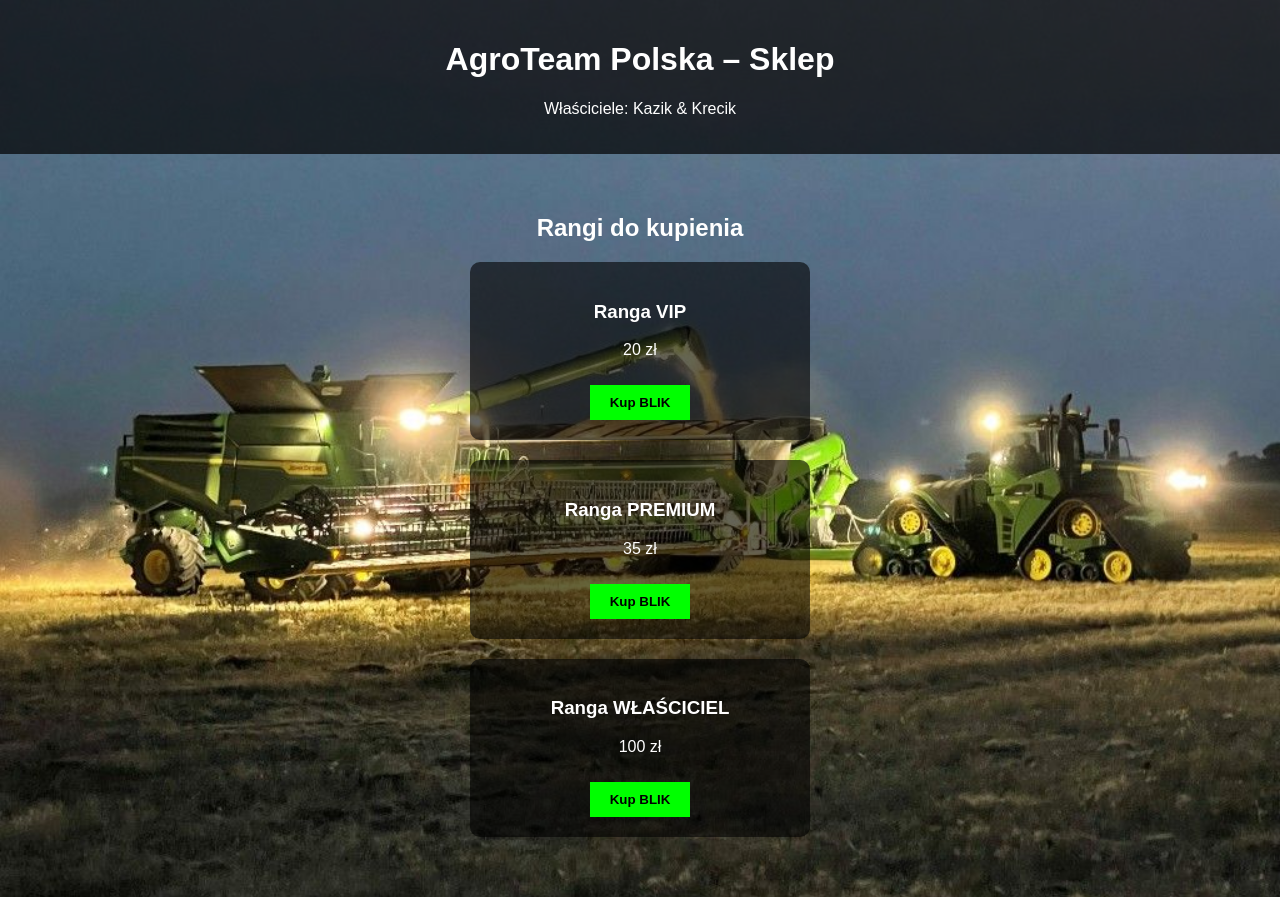
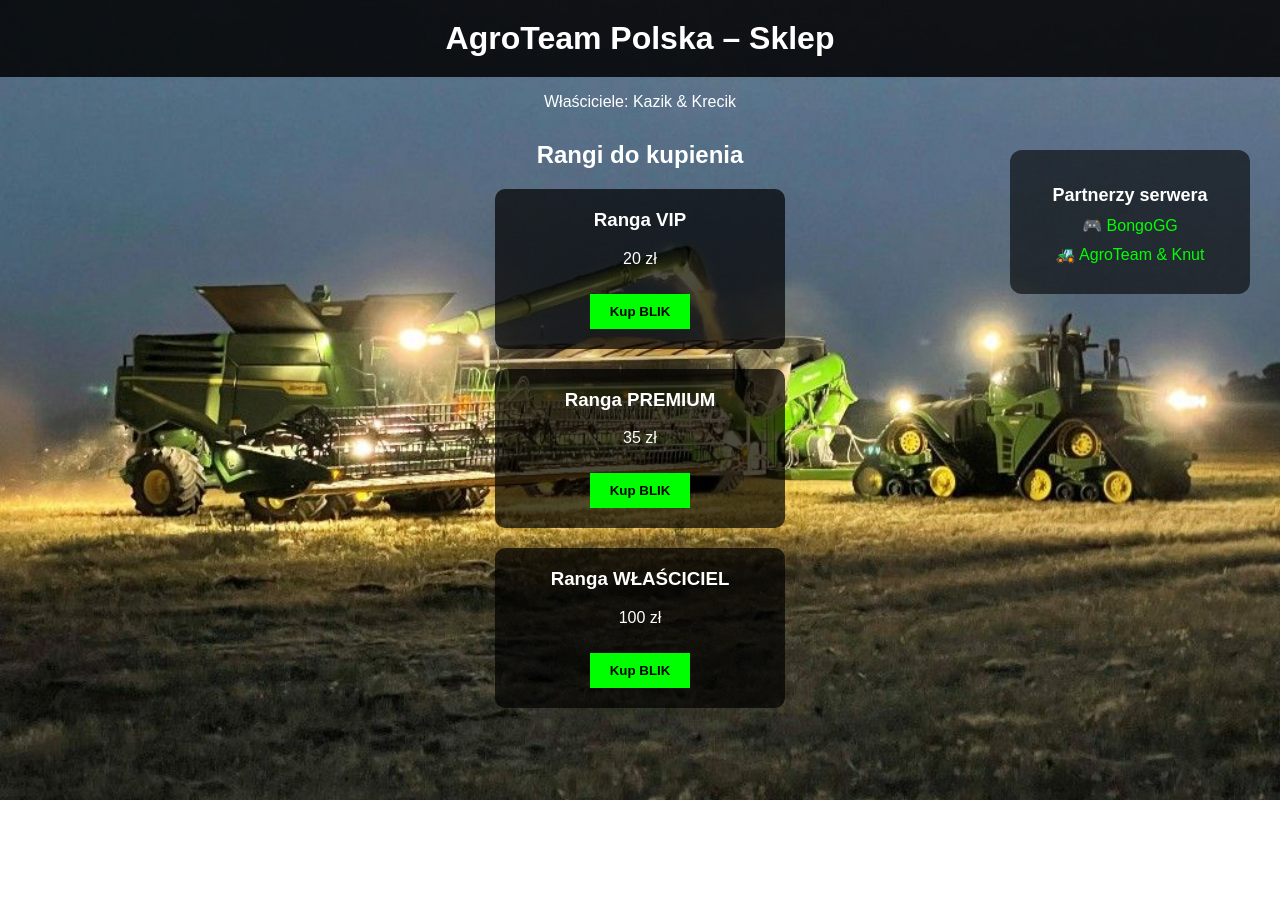
Before and after one commit to Biusnes221/agroteam-sklep, a plain HTML site: page index.html in a window 1280 px wide. After the commit the page ends 800 px from the top, so only its background shows below. Drawn offline with Linux system fonts and the light colour scheme.

Commit message:
Add files via upload

```diff
--- a/index.html
+++ b/index.html
@@ -1,42 +1,47 @@
-
 <!DOCTYPE html>
 <html lang="pl">
 <head>
-  <meta charset="UTF-8" />
-  <meta name="viewport" content="width=device-width, initial-scale=1.0"/>
+    <meta charset="UTF-8">
     <title>AgroTeam Polska – Sklep</title>
-  <link rel="stylesheet" href="style.css" />
+    <link rel="stylesheet" href="style.css">
 </head>
 <body>
-  <header>
     <h1>AgroTeam Polska – Sklep</h1>
-    <p>Właściciele: Kazik & Krecik</p>
-  </header>
-  <main>
+    <p class="owners">Właściciele: Kazik & Krecik</p>
+
     <h2>Rangi do kupienia</h2>
-    <div class="ranga">
+
+    <div class="rank">
         <h3>Ranga VIP</h3>
         <p>20 zł</p>
-      <button onclick="pokazNumer('vip')">Kup BLIK</button>
-      <div id="vip" class="blik-numer">Wyślij BLIK na numer: <strong>696746360</strong></div>
+        <button onclick="showNumber()">Kup BLIK</button>
     </div>
-    <div class="ranga">
+
+    <div class="rank">
         <h3>Ranga PREMIUM</h3>
         <p>35 zł</p>
-      <button onclick="pokazNumer('premium')">Kup BLIK</button>
-      <div id="premium" class="blik-numer">Wyślij BLIK na numer: <strong>696746360</strong></div>
+        <button onclick="showNumber()">Kup BLIK</button>
     </div>
-    <div class="ranga">
+
+    <div class="rank">
         <h3>Ranga WŁAŚCICIEL</h3>
         <p>100 zł</p>
-      <button onclick="pokazNumer('wlasciciel')">Kup BLIK</button>
-      <div id="wlasciciel" class="blik-numer">Wyślij BLIK na numer: <strong>696746360</strong></div>
+        <button onclick="showNumber()">Kup BLIK</button>
     </div>
-  </main>
+
+    <div id="blik-number"></div>
+
+    <div class="sidebar">
+      <h2>Partnerzy serwera</h2>
+      <ul>
+        <li><a href="https://bongogg.pl" target="_blank">🎮 BongoGG</a></li>
+        <li><a href="https://agroteam.pl" target="_blank">🚜 AgroTeam & Knut</a></li>
+      </ul>
+    </div>
+
     <script>
-    function pokazNumer(id) {
-      const el = document.getElementById(id);
-      el.style.display = el.style.display === 'block' ? 'none' : 'block';
+        function showNumber() {
+            document.getElementById('blik-number').innerText = "Numer BLIK: 696746360";
         }
     </script>
 </body>
--- /dev/null
+++ b/script.js
@@ -0,0 +1,5 @@
+
+function zaplac(ranga) {
+  document.querySelector('#platnosc').style.display = 'block';
+  window.scrollTo(0, document.body.scrollHeight);
+}
--- a/style.css
+++ b/style.css
@@ -1,36 +1,83 @@
-
 body {
-  margin: 0;
-  font-family: Arial, sans-serif;
-  background: #111 url("background.jpg") no-repeat center center fixed;
+    background: url('background.jpg') no-repeat center center fixed;
     background-size: cover;
     color: white;
     text-align: center;
+    font-family: Arial, sans-serif;
+    margin: 0;
+    padding: 0;
 }
-header {
+
+h1 {
     padding: 20px;
-  background: rgba(0,0,0,0.7);
+    background-color: rgba(0, 0, 0, 0.85);
+    margin: 0;
 }
-main {
-  padding: 40px 20px;
+
+.owners {
+    margin-bottom: 30px;
 }
-.ranga {
-  background: rgba(0,0,0,0.6);
+
+.rank {
+    background-color: rgba(0, 0, 0, 0.7);
     margin: 20px auto;
     padding: 20px;
+    width: 250px;
     border-radius: 10px;
-  width: 300px;
 }
+
+.rank h3 {
+    margin-top: 0;
+}
+
 button {
-  background: lime;
+    background-color: lime;
     color: black;
-  font-weight: bold;
     padding: 10px 20px;
     border: none;
     cursor: pointer;
+    font-weight: bold;
     margin-top: 10px;
 }
-.blik-numer {
-  margin-top: 10px;
-  display: none;
+
+#blik-number {
+    margin-top: 20px;
+    font-size: 18px;
+    font-weight: bold;
 }
+
+.sidebar {
+  position: fixed;
+  top: 150px;
+  right: 30px;
+  width: 200px;
+  background-color: rgba(0, 0, 0, 0.6);
+  padding: 20px;
+  border-radius: 12px;
+  color: white;
+  font-family: sans-serif;
+}
+
+.sidebar h2 {
+  font-size: 18px;
+  margin-bottom: 10px;
+}
+
+.sidebar ul {
+  list-style: none;
+  padding: 0;
+  margin: 0;
+}
+
+.sidebar ul li {
+  margin-bottom: 10px;
+}
+
+.sidebar ul li a {
+  color: #00ff00;
+  text-decoration: none;
+}
+
+.sidebar ul li a:hover {
+  text-decoration: underline;
+}
```
Also changed, not shown: 89c8dd411d49f8109da11514a81ce7a2.jpg (added). Lines whose indentation alone changed are shown as unchanged.
